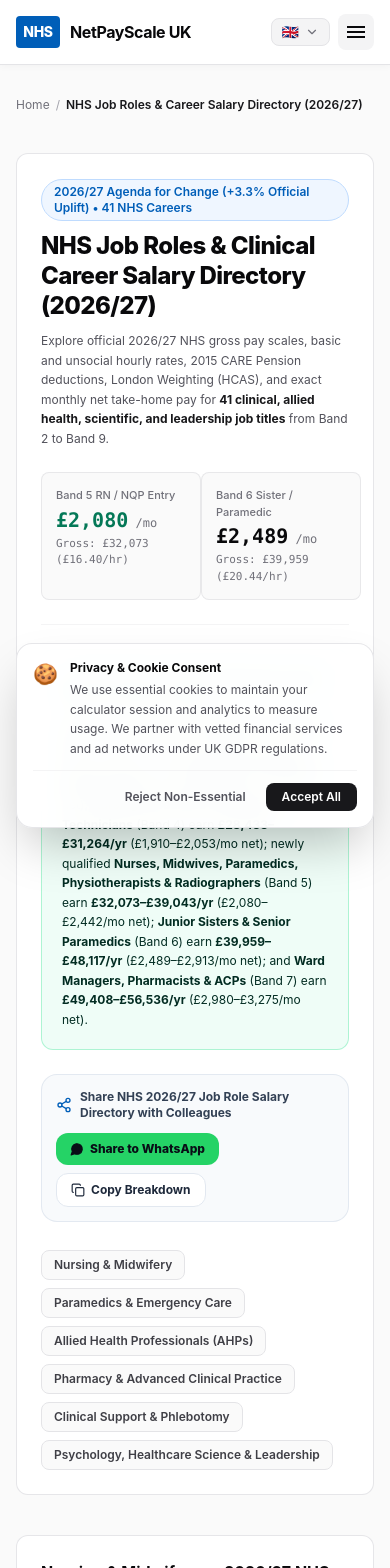
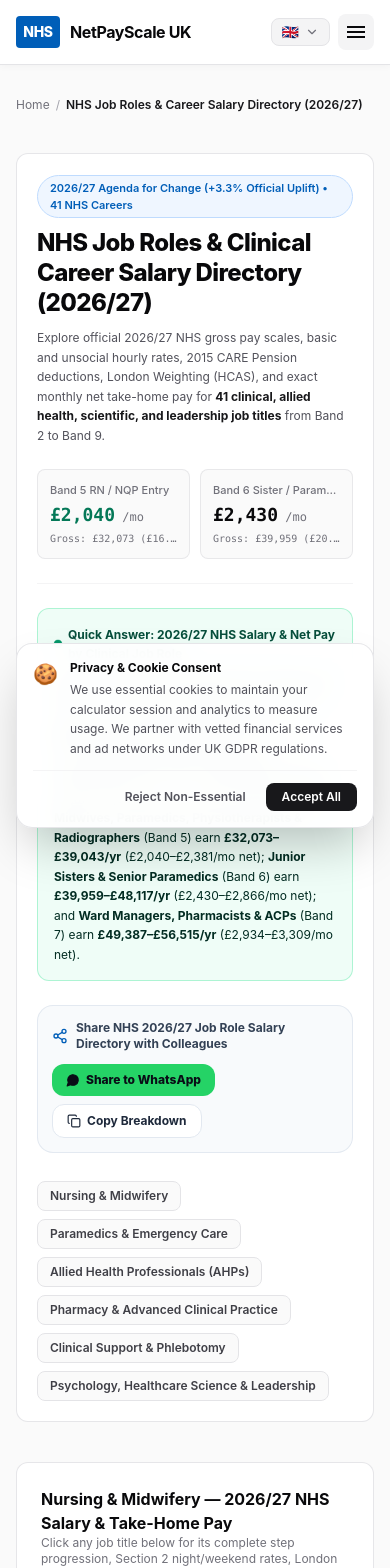
Before and after one commit to sachintharukshan-mav/netpayscale-uk, a Next.js app: page /roles in a window 390 px wide. Shown: the top 1568 px of the page. Built offline with nearby package versions, Linux system fonts and the light colour scheme.

Commit message:
fix(ui): resolve mobile section overflow on role pages, single-line desktop nav, and dynamic role directory figures

```diff
--- a/app/roles/[roleSlug]/page.tsx
+++ b/app/roles/[roleSlug]/page.tsx
@@ -464,9 +464,9 @@
         <AdPlaceholder slotId="role-pillar-top" format="leaderboard" />
 
         {/* Hero & Position 0 Direct Answer Section */}
-        <section className="rounded-xl border border-zinc-200/90 bg-white p-6 sm:p-7 shadow-xs space-y-6">
+        <section className="rounded-xl border border-zinc-200/90 bg-white p-5 sm:p-7 shadow-xs space-y-6 overflow-hidden">
           <div className="flex flex-col lg:flex-row lg:items-start justify-between gap-6 border-b border-zinc-100 pb-6">
-            <div className="space-y-2.5 max-w-3xl">
+            <div className="space-y-2.5 max-w-3xl min-w-0">
               <div className="flex flex-wrap items-center gap-2 text-xs font-mono text-zinc-500">
                 <Link
                   href={`/bands/${role.bandSlug}/`}
@@ -492,10 +492,10 @@
               </p>
 
               <div className="flex flex-wrap gap-2 pt-1 text-[11px]">
-                <span className="rounded-md bg-zinc-100 border border-zinc-200/80 px-2.5 py-1 text-zinc-700">
+                <span className="rounded-md bg-zinc-100 border border-zinc-200/80 px-2.5 py-1 text-zinc-700 break-words">
                   <strong>Regulator:</strong> {role.registrationBody}
                 </span>
-                <span className="rounded-md bg-zinc-100 border border-zinc-200/80 px-2.5 py-1 text-zinc-700">
+                <span className="rounded-md bg-zinc-100 border border-zinc-200/80 px-2.5 py-1 text-zinc-700 break-words">
                   <strong>Entry Requirement:</strong> {role.typicalQualification}
                 </span>
               </div>
@@ -504,7 +504,7 @@
             {/* Baseline & Top Step Snapshot Card */}
             <MagneticBentoContainer
               variant="card"
-              className="shrink-0 min-w-[260px]"
+              className="w-full lg:w-auto shrink-0 lg:min-w-[260px]"
             >
               <div className="bento-card rounded-xl bg-zinc-50 border border-zinc-200/90 p-4 space-y-2.5">
                 <div className="flex items-center justify-between">
@@ -530,7 +530,7 @@
                     Night: {formatHourlyRate(entryCalc.hourlyRate * nightMult)}
                   </span>
                 </div>
-                <div className="pt-1.5 border-t border-zinc-200/70 flex items-center justify-between text-[11px] font-mono text-zinc-600">
+                <div className="pt-1.5 border-t border-zinc-200/70 flex flex-wrap items-center justify-between gap-1 text-[11px] font-mono text-zinc-600">
                   <span>Top Step Net:</span>
                   <strong className="text-zinc-950">
                     {formatCurrency(topCalc.netPay.monthly, true)}/mo (
--- a/app/roles/page.tsx
+++ b/app/roles/page.tsx
@@ -112,6 +112,12 @@
     };
   });
 
+  const b2Summary = roleSummaries.find((r) => r.role.band === "Band 2")!;
+  const b4Summary = roleSummaries.find((r) => r.role.band === "Band 4")!;
+  const b5Summary = roleSummaries.find((r) => r.role.band === "Band 5")!;
+  const b6Summary = roleSummaries.find((r) => r.role.band === "Band 6")!;
+  const b7Summary = roleSummaries.find((r) => r.role.band === "Band 7")!;
+
   const schemaMarkup = {
     "@context": "https://schema.org",
     "@graph": [
@@ -157,7 +163,7 @@
             name: "How are NHS job roles assigned to Agenda for Change pay bands in 2026/27?",
             acceptedAnswer: {
               "@type": "Answer",
-              text: "Every NHS Agenda for Change job role is evaluated using the statutory NHS Job Evaluation Scheme (JES), which scores posts across 16 factors including clinical knowledge, registration requirements, patient accountability, and physical/emotional effort. Healthcare Assistants and Phlebotomists sit in Band 2 (£25,272/yr), Nursing Associates and Pharmacy Technicians sit in Band 4 (£28,433–£31,264/yr), newly qualified Nurses, Midwives, Paramedics, and AHPs enter at Band 5 (£32,073–£39,043/yr), Specialists and Junior Sisters sit in Band 6 (£39,959–£48,117/yr), and Ward Managers, Pharmacists, and ACPs sit in Band 7 (£49,408–£56,536/yr).",
+              text: `Every NHS Agenda for Change job role is evaluated using the statutory NHS Job Evaluation Scheme (JES), which scores posts across 16 factors including clinical knowledge, registration requirements, patient accountability, and physical/emotional effort. Healthcare Assistants and Phlebotomists sit in Band 2 (${formatCurrency(b2Summary.entryCalc.baseSalary.annual)}/yr), Nursing Associates and Pharmacy Technicians sit in Band 4 (${formatCurrency(b4Summary.entryCalc.baseSalary.annual)}–${formatCurrency(b4Summary.topCalc.baseSalary.annual)}/yr), newly qualified Nurses, Midwives, Paramedics, and AHPs enter at Band 5 (${formatCurrency(b5Summary.entryCalc.baseSalary.annual)}–${formatCurrency(b5Summary.topCalc.baseSalary.annual)}/yr), Specialists and Junior Sisters sit in Band 6 (${formatCurrency(b6Summary.entryCalc.baseSalary.annual)}–${formatCurrency(b6Summary.topCalc.baseSalary.annual)}/yr), and Ward Managers, Pharmacists, and ACPs sit in Band 7 (${formatCurrency(b7Summary.entryCalc.baseSalary.annual)}–${formatCurrency(b7Summary.topCalc.baseSalary.annual)}/yr).`,
             },
           },
           {
@@ -165,7 +171,7 @@
             name: "What is the starting salary and net take-home pay for an NHS Band 5 Nurse or Paramedic in 2026/27?",
             acceptedAnswer: {
               "@type": "Answer",
-              text: "Under the 2026/27 Agenda for Change pay settlement (+3.3%), a newly qualified Band 5 Staff Nurse, Paramedic, Midwife, Physiotherapist, or Radiographer starts on £32,073 gross per year (£16.40/hr) outside London, taking home £2,080/month net after an 8.3% NHS CARE Pension deduction, PAYE Income Tax, and National Insurance. In Inner London (+20% HCAS), starting gross pay is £38,488/year (£2,377/month net).",
+              text: `Under the 2026/27 Agenda for Change pay settlement (+3.3%), a newly qualified Band 5 Staff Nurse, Paramedic, Midwife, Physiotherapist, or Radiographer starts on ${formatCurrency(b5Summary.entryCalc.baseSalary.annual)} gross per year (${formatHourlyRate(b5Summary.entryCalc.hourlyRate)}) outside London, taking home ${formatCurrency(b5Summary.entryCalc.netPay.monthly)}/month net after an ${b5Summary.entryCalc.pensionTierLabel} NHS CARE Pension deduction, PAYE Income Tax, and National Insurance. In Inner London (+20% HCAS), starting gross pay is ${formatCurrency(b5Summary.innerLondonEntry.grossPay.annual)}/year (${formatCurrency(b5Summary.innerLondonEntry.netPay.monthly)}/month net).`,
             },
           },
           {
@@ -173,7 +179,7 @@
             name: "Which NHS clinical roles automatically progress from Band 5 to Band 6?",
             acceptedAnswer: {
               "@type": "Answer",
-              text: "Newly Qualified Midwives (under Annex 20) and Newly Qualified Paramedics (NQPs) enter the NHS at Band 5 and complete a structured 12-to-24-month preceptorship portfolio, after which they transition directly into Band 6 (£39,959 to £48,117/year). Hospital Pharmacists typically complete their foundation year and progress from Band 6 into Band 7 Specialist Pharmacist roles (£49,408 to £56,536/year).",
+              text: `Newly Qualified Midwives (under Annex 20) and Newly Qualified Paramedics (NQPs) enter the NHS at Band 5 and complete a structured 12-to-24-month preceptorship portfolio, after which they transition directly into Band 6 (${formatCurrency(b6Summary.entryCalc.baseSalary.annual)} to ${formatCurrency(b6Summary.topCalc.baseSalary.annual)}/year). Hospital Pharmacists typically complete their foundation year and progress from Band 6 into Band 7 Specialist Pharmacist roles (${formatCurrency(b7Summary.entryCalc.baseSalary.annual)} to ${formatCurrency(b7Summary.topCalc.baseSalary.annual)}/year).`,
             },
           },
         ],
@@ -190,7 +196,7 @@
 
       <div className="mx-auto max-w-7xl px-4 sm:px-6 lg:px-8 space-y-10">
         {/* Breadcrumb */}
-        <nav className="flex items-center gap-1.5 text-xs text-zinc-500">
+        <nav className="flex flex-wrap items-center gap-1.5 text-xs text-zinc-500">
           <Link href="/" className="hover:text-zinc-950 transition-colors">
             Home
           </Link>
@@ -203,10 +209,10 @@
         <AdPlaceholder slotId="roles-hub-top" format="leaderboard" />
 
         {/* Hero & Position 0 Direct Answer Box */}
-        <section className="rounded-xl border border-zinc-200/90 bg-white p-6 sm:p-7 shadow-xs space-y-6">
+        <section className="rounded-xl border border-zinc-200/90 bg-white p-5 sm:p-7 shadow-xs space-y-6 overflow-hidden">
           <div className="flex flex-col lg:flex-row lg:items-start justify-between gap-6 border-b border-zinc-100 pb-6">
-            <div className="space-y-2.5 max-w-3xl">
-              <div className="inline-flex items-center gap-2 rounded-full bg-blue-50 border border-blue-200 px-3 py-1 text-xs font-semibold text-[#005EB8]">
+            <div className="space-y-2.5 max-w-3xl min-w-0">
+              <div className="inline-flex flex-wrap items-center gap-1.5 rounded-full bg-blue-50 border border-blue-200 px-3 py-1 text-[11px] sm:text-xs font-semibold text-[#005EB8]">
                 <span>
                   2026/27 Agenda for Change (+3.3% Official Uplift) • 41 NHS Careers
                 </span>
@@ -225,36 +231,36 @@
               </p>
             </div>
 
-            <div className="grid grid-cols-2 gap-3 shrink-0">
-              <div className="rounded-lg bg-zinc-50 border border-zinc-200/80 p-3.5 min-w-[160px]">
-                <span className="text-[11px] font-medium text-zinc-500 block">
+            <div className="grid grid-cols-2 gap-2.5 sm:gap-3 w-full lg:w-auto shrink-0">
+              <div className="rounded-lg bg-zinc-50 border border-zinc-200/80 p-3 sm:p-3.5 min-w-0">
+                <span className="text-[11px] font-medium text-zinc-500 block truncate">
                   Band 5 RN / NQP Entry
                 </span>
-                <div className="text-xl sm:text-2xl font-extrabold text-emerald-700 font-mono tabular-nums mt-0.5">
-                  £2,080
+                <div className="text-lg sm:text-2xl font-extrabold text-emerald-700 font-mono tabular-nums mt-0.5">
+                  {formatCurrency(b5Summary.entryCalc.netPay.monthly)}
                   <span className="text-xs font-normal text-zinc-500"> /mo</span>
                 </div>
-                <span className="text-[11px] font-mono text-zinc-500 block mt-0.5">
-                  Gross: £32,073 (£16.40/hr)
+                <span className="text-[10px] sm:text-[11px] font-mono text-zinc-500 block mt-0.5 truncate">
+                  Gross: {formatCurrency(b5Summary.entryCalc.baseSalary.annual)} ({formatHourlyRate(b5Summary.entryCalc.hourlyRate)})
                 </span>
               </div>
-              <div className="rounded-lg bg-zinc-50 border border-zinc-200/80 p-3.5 min-w-[160px]">
-                <span className="text-[11px] font-medium text-zinc-500 block">
+              <div className="rounded-lg bg-zinc-50 border border-zinc-200/80 p-3 sm:p-3.5 min-w-0">
+                <span className="text-[11px] font-medium text-zinc-500 block truncate">
                   Band 6 Sister / Paramedic
                 </span>
-                <div className="text-xl sm:text-2xl font-extrabold text-zinc-950 font-mono tabular-nums mt-0.5">
-                  £2,489
+                <div className="text-lg sm:text-2xl font-extrabold text-zinc-950 font-mono tabular-nums mt-0.5">
+                  {formatCurrency(b6Summary.entryCalc.netPay.monthly)}
                   <span className="text-xs font-normal text-zinc-500"> /mo</span>
                 </div>
-                <span className="text-[11px] font-mono text-zinc-500 block mt-0.5">
-                  Gross: £39,959 (£20.44/hr)
+                <span className="text-[10px] sm:text-[11px] font-mono text-zinc-500 block mt-0.5 truncate">
+                  Gross: {formatCurrency(b6Summary.entryCalc.baseSalary.annual)} ({formatHourlyRate(b6Summary.entryCalc.hourlyRate)})
                 </span>
               </div>
             </div>
           </div>
 
           {/* Position 0 Executive Answer Box */}
-          <div className="rounded-xl bg-emerald-50/80 border border-emerald-200/90 p-5 text-xs text-emerald-950 leading-relaxed shadow-2xs space-y-2">
+          <div className="rounded-xl bg-emerald-50/80 border border-emerald-200/90 p-4 sm:p-5 text-xs text-emerald-950 leading-relaxed shadow-2xs space-y-2">
             <div className="flex items-center gap-1.5 font-bold text-emerald-900">
               <span className="w-2 h-2 rounded-full bg-cash-emerald pulse-glow-dot shrink-0" />
               <span>
@@ -265,24 +271,24 @@
               Under the <strong>2026/27 NHS Agenda for Change</strong> pay
               structure (+3.3% consolidated award), clinical support staff (
               <strong>Healthcare Assistants, Phlebotomists</strong>) earn{" "}
-              <strong>£25,272/yr</strong> (£1,729/mo net);{" "}
+              <strong>{formatCurrency(b2Summary.entryCalc.baseSalary.annual)}/yr</strong> ({formatCurrency(b2Summary.entryCalc.netPay.monthly)}/mo net);{" "}
               <strong>Nursing Associates &amp; Pharmacy Technicians</strong>{" "}
-              (Band 4) earn <strong>£28,433–£31,264/yr</strong> (£1,910–£2,053/mo
+              (Band 4) earn <strong>{formatCurrency(b4Summary.entryCalc.baseSalary.annual)}–{formatCurrency(b4Summary.topCalc.baseSalary.annual)}/yr</strong> ({formatCurrency(b4Summary.entryCalc.netPay.monthly)}–{formatCurrency(b4Summary.topCalc.netPay.monthly)}/mo
               net); newly qualified{" "}
               <strong>
                 Nurses, Midwives, Paramedics, Physiotherapists &amp; Radiographers
               </strong>{" "}
-              (Band 5) earn <strong>£32,073–£39,043/yr</strong> (£2,080–£2,442/mo
+              (Band 5) earn <strong>{formatCurrency(b5Summary.entryCalc.baseSalary.annual)}–{formatCurrency(b5Summary.topCalc.baseSalary.annual)}/yr</strong> ({formatCurrency(b5Summary.entryCalc.netPay.monthly)}–{formatCurrency(b5Summary.topCalc.netPay.monthly)}/mo
               net); <strong>Junior Sisters &amp; Senior Paramedics</strong> (Band
-              6) earn <strong>£39,959–£48,117/yr</strong> (£2,489–£2,913/mo net);
+              6) earn <strong>{formatCurrency(b6Summary.entryCalc.baseSalary.annual)}–{formatCurrency(b6Summary.topCalc.baseSalary.annual)}/yr</strong> ({formatCurrency(b6Summary.entryCalc.netPay.monthly)}–{formatCurrency(b6Summary.topCalc.netPay.monthly)}/mo net);
               and <strong>Ward Managers, Pharmacists &amp; ACPs</strong> (Band 7)
-              earn <strong>£49,408–£56,536/yr</strong> (£2,980–£3,275/mo net).
+              earn <strong>{formatCurrency(b7Summary.entryCalc.baseSalary.annual)}–{formatCurrency(b7Summary.topCalc.baseSalary.annual)}/yr</strong> ({formatCurrency(b7Summary.entryCalc.netPay.monthly)}–{formatCurrency(b7Summary.topCalc.netPay.monthly)}/mo net).
             </p>
           </div>
 
           {/* 1-Tap WhatsApp Share */}
           <ShareBreakdownButton
-            shareText="NHS 2026/27 Job Role Salary Directory (41 Clinical Careers): Band 2 HCA £1,729/mo net, Band 4 RNA £1,910/mo, Band 5 Nurse/Paramedic £2,080/mo, Band 6 Sister £2,489/mo, Band 7 Ward Manager £2,980/mo."
+            shareText={`NHS 2026/27 Job Role Salary Directory (41 Clinical Careers): Band 2 HCA ${formatCurrency(b2Summary.entryCalc.netPay.monthly)}/mo net, Band 4 RNA ${formatCurrency(b4Summary.entryCalc.netPay.monthly)}/mo, Band 5 Nurse/Paramedic ${formatCurrency(b5Summary.entryCalc.netPay.monthly)}/mo, Band 6 Sister ${formatCurrency(b6Summary.entryCalc.netPay.monthly)}/mo, Band 7 Ward Manager ${formatCurrency(b7Summary.entryCalc.netPay.monthly)}/mo.`}
             url={canonicalUrl}
             variant="light"
             label="Share NHS 2026/27 Job Role Salary Directory with Colleagues"
@@ -411,7 +417,7 @@
         <AdPlaceholder slotId="roles-hub-mid" format="in-content" />
 
         {/* Master 41-Role Comparison Table */}
-        <section className="rounded-xl border border-zinc-200/90 bg-white p-6 sm:p-7 shadow-xs space-y-4">
+        <section className="rounded-xl border border-zinc-200/90 bg-white p-5 sm:p-7 shadow-xs space-y-4 overflow-hidden">
           <div className="space-y-1">
             <h2 className="text-base sm:text-lg font-bold text-zinc-950">
               Complete 2026/27 NHS Job Role Salary &amp; Net Take-Home Master
--- a/components/Navbar.tsx
+++ b/components/Navbar.tsx
@@ -33,70 +33,64 @@
         </div>
 
         {/* Desktop Navigation Links */}
-        <nav className="hidden lg:flex items-center gap-1">
+        <nav className="hidden lg:flex items-center gap-1 whitespace-nowrap">
           <Link
             href="/"
-            className="px-3 py-1.5 transition-all duration-150 bg-nhs-blue text-white font-semibold text-sm rounded-lg shadow-xs active:scale-95"
+            className="px-3 py-1.5 transition-all duration-150 bg-nhs-blue text-white font-semibold text-sm rounded-lg shadow-xs active:scale-95 whitespace-nowrap"
           >
             {t("payCalculator", "Pay Calculator")}
           </Link>
           <Link
             href="/bands/band-5/"
-            className="px-3 py-1.5 rounded-lg text-sm text-text-muted hover:text-text-ink hover:bg-surface-muted transition-all duration-150 active:scale-95"
+            className="px-2.5 py-1.5 rounded-lg text-sm text-text-muted hover:text-text-ink hover:bg-surface-muted transition-all duration-150 active:scale-95 whitespace-nowrap"
           >
             {t("bandHubs", "Band 5–9 Hubs")}
           </Link>
           <Link
             href="/roles/"
-            className="px-3 py-1.5 rounded-lg text-sm text-text-muted hover:text-text-ink hover:bg-surface-muted transition-all duration-150 active:scale-95"
+            className="px-2.5 py-1.5 rounded-lg text-sm text-text-muted hover:text-text-ink hover:bg-surface-muted transition-all duration-150 active:scale-95 whitespace-nowrap"
           >
             Job Roles
           </Link>
           <Link
             href="/pension-calculator/"
-            className="px-3 py-1.5 rounded-lg text-sm text-text-muted hover:text-text-ink hover:bg-surface-muted transition-all duration-150 active:scale-95"
+            className="px-2.5 py-1.5 rounded-lg text-sm text-text-muted hover:text-text-ink hover:bg-surface-muted transition-all duration-150 active:scale-95 whitespace-nowrap"
           >
             {t("pension", "Pension")}
           </Link>
           <Link
             href="/maternity-pay-calculator/"
-            className="px-3 py-1.5 rounded-lg text-sm text-text-muted hover:text-text-ink hover:bg-surface-muted transition-all duration-150 active:scale-95"
+            className="px-2.5 py-1.5 rounded-lg text-sm text-text-muted hover:text-text-ink hover:bg-surface-muted transition-all duration-150 active:scale-95 whitespace-nowrap"
           >
             {t("maternityPay", "Maternity Pay")}
           </Link>
           <Link
             href="/annual-leave-calculator/"
-            className="px-3 py-1.5 rounded-lg text-sm text-text-muted hover:text-text-ink hover:bg-surface-muted transition-all duration-150 active:scale-95"
+            className="hidden xl:inline-block px-2.5 py-1.5 rounded-lg text-sm text-text-muted hover:text-text-ink hover:bg-surface-muted transition-all duration-150 active:scale-95 whitespace-nowrap"
           >
             {t("annualLeave", "Annual Leave")}
           </Link>
           <Link
             href="/bank-shift-calculator/"
-            className="px-3 py-1.5 rounded-lg text-sm text-text-muted hover:text-text-ink hover:bg-surface-muted transition-all duration-150 active:scale-95"
+            className="px-2.5 py-1.5 rounded-lg text-sm text-text-muted hover:text-text-ink hover:bg-surface-muted transition-all duration-150 active:scale-95 whitespace-nowrap"
           >
             {t("bankShift", "Bank & Overtime")}
           </Link>
           <Link
             href="/sick-pay-calculator/"
-            className="hidden xl:inline-block px-3 py-1.5 rounded-lg text-sm text-text-muted hover:text-text-ink hover:bg-surface-muted transition-all duration-150 active:scale-95"
+            className="hidden 2xl:inline-block px-2.5 py-1.5 rounded-lg text-sm text-text-muted hover:text-text-ink hover:bg-surface-muted transition-all duration-150 active:scale-95 whitespace-nowrap"
           >
             {t("sickPay", "Sick Pay")}
           </Link>
           <Link
             href="/pay-rise-backpay-calculator/"
-            className="hidden xl:inline-block px-3 py-1.5 rounded-lg text-sm text-text-muted hover:text-text-ink hover:bg-surface-muted transition-all duration-150 active:scale-95"
+            className="hidden 2xl:inline-block px-2.5 py-1.5 rounded-lg text-sm text-text-muted hover:text-text-ink hover:bg-surface-muted transition-all duration-150 active:scale-95 whitespace-nowrap"
           >
             {t("backPay", "Back Pay")}
           </Link>
           <Link
-            href="/promotion-calculator/"
-            className="hidden 2xl:inline-block px-3 py-1.5 rounded-lg text-sm text-text-muted hover:text-text-ink hover:bg-surface-muted transition-all duration-150 active:scale-95"
-          >
-            {t("promotion", "Promotion")}
-          </Link>
-          <Link
             href="/agency-vs-bank-calculator/"
-            className="hidden 2xl:inline-block px-3 py-1.5 rounded-lg text-sm text-amber-700 hover:text-amber-900 hover:bg-amber-50 font-medium transition-all duration-150 active:scale-95"
+            className="hidden xl:inline-block px-2.5 py-1.5 rounded-lg text-sm text-amber-700 hover:text-amber-900 hover:bg-amber-50 font-medium transition-all duration-150 active:scale-95 whitespace-nowrap"
           >
             Bank vs Agency
           </Link>
```
Also changed, not shown: lib/pseo-matrix.ts (+12 -12 lines).
